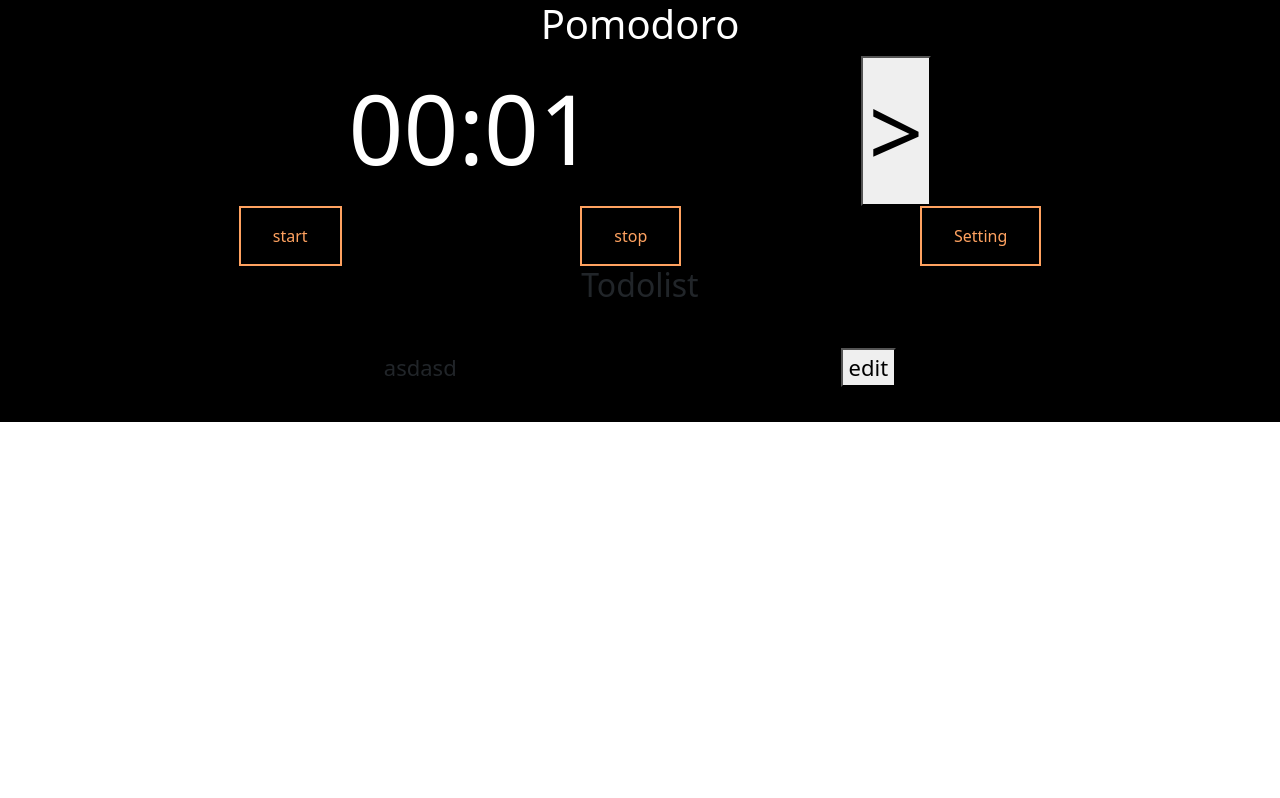
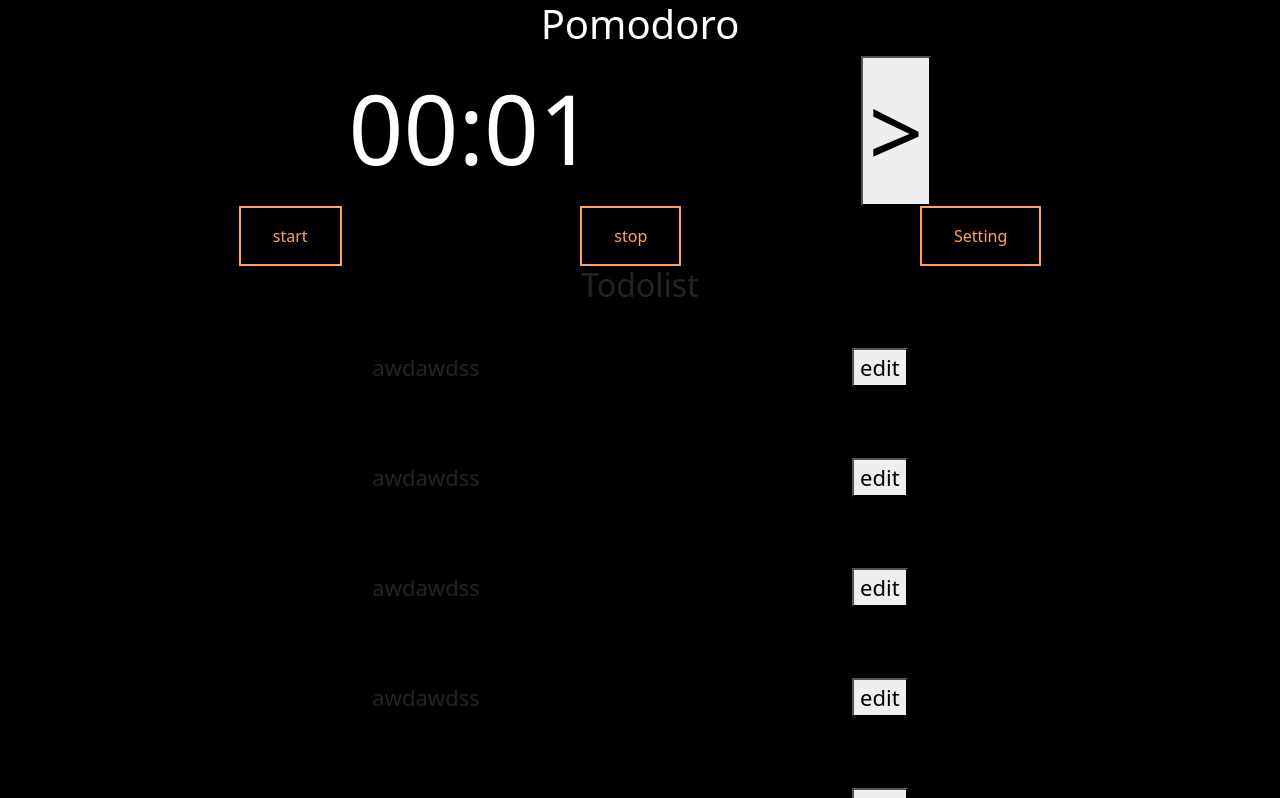
Before and after one commit to pybc/Pomodoro-app-vue-2, a Vue app: page / in a window 1280 px wide. Shown: the top 798 px of the page. Built offline with nearby package versions, Linux system fonts and the light colour scheme.

Commit message:
Update mockup dataCard
update mockup data card before integrate with API

```diff
--- a/src/views/Pomodoro.vue
+++ b/src/views/Pomodoro.vue
@@ -55,7 +55,12 @@
       <h2>Todolist</h2>
     </section>
     <section class="list">
-      <card :text="text" @onClick="onCard"></card>
+      <card
+        v-for="data in dataCard"
+        :key="data.index"
+        :text="data.text"
+        @onClick="onCard"
+      ></card>
     </section>
   </div>
 </template>
@@ -94,6 +99,7 @@ export default {
       isCountdown: false,
       mode: "POMODORO",
       text: "asdasd",
+      dataCard: [],
     };
   },
   props: {
@@ -124,7 +130,15 @@ export default {
     this.initialPage();
   },
   methods: {
-    initialPage() {},
+    initialPage() {
+      for (let index = 0; index < 6; index++) {
+        this.dataCard.push({
+          index: index,
+          text: "awdawdss",
+        });
+        console.log(this.dataCard[index], "this.dataCard[index]");
+      }
+    },
     async handleStartCountdown() {
       this.isCountdown = true;
       while (this.sec > 0 && this.isCountdown) {
```
